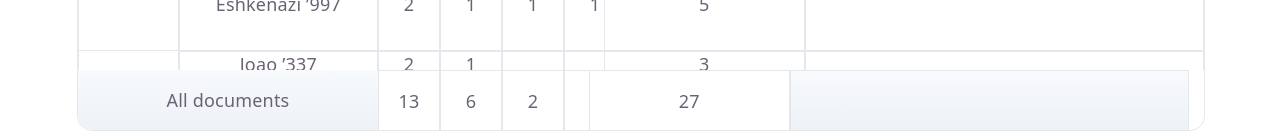
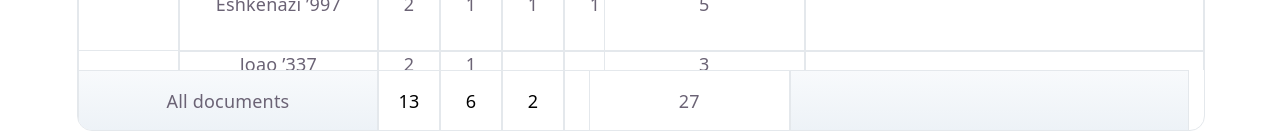
Before and after one commit to AnSBeliaev/interactive-table-in-react, a React (Vite) app: page / in a window 1280 px wide. Shown: the part 716-847 px from the top of the page. Built offline with nearby package versions, Linux system fonts and the light colour scheme.

Commit message:
refactor: change footer code style

```diff
--- a/src/components/Table/Table.tsx
+++ b/src/components/Table/Table.tsx
@@ -103,7 +103,7 @@ export const Table = ({ data, leftColumns, rightColumns }: TableProps<TableRowIt
         </div>
         <div className={styles['table-footer']}>
           <div className={styles['footer-left']}>
-            <TableFooter aria="left" />
+            <TableFooter value="All documents" className="documents" />
           </div>
           <div
             ref={footerScrollRef}
@@ -116,14 +116,18 @@ export const Table = ({ data, leftColumns, rightColumns }: TableProps<TableRowIt
             }
             className={styles['footer-mid']}
           >
-            {data.tagsForHeader.map((tag) => (
-              <TableFooter aria="mid" allExcerptSums={allExcerptSums} allTagsSum={allTagsSum} tag={tag} />
+            {tagsForHeader.map((tag) => (
+              <TableFooter key={tag.order} value={allExcerptSums[tag.order]} className="tag" />
             ))}
           </div>
           <div className={styles['footer-right']}>
-            {rightColumns.map((_, index) => {
-              return <TableFooter aria="right" allTagsSum={index === 0 ? allTagsSum : null} />;
-            })}
+            {rightColumns.map((column) => (
+              <TableFooter
+                key={column.id}
+                value={column.dataIndex === 'allTags' ? allTagsSum : ''}
+                className={column.id}
+              />
+            ))}
           </div>
         </div>
       </div>
--- a/src/components/Table/components/TableFooter/TableFooter.module.css
+++ b/src/components/Table/components/TableFooter/TableFooter.module.css
@@ -16,25 +16,21 @@
     border: 1px solid var(--border);
 }
 
-.footer-left-td {
+.footer-documents {
     width: 100%;
     display: flex;
+    flex: 1;
     align-items: center;
     justify-content: center;
     background: linear-gradient(180deg, var(--td-light-bg) 0%, var(--td-dark-bg) 100%);
 }
 
-.footer-mid-td {
-    width: 60px;
-    background: var(--table-tag-bg);
-}
-
-.footer-sum-td {
+.footer-allTags {
     flex: 1;
     background: var(--table-tag-bg);
 }
 
-.footer-empty-td {
+.footer-notes {
     flex: 2;
     background: linear-gradient(180deg, var(--td-light-bg) 0%, var(--td-dark-bg) 100%);
 }
--- a/src/components/Table/components/TableFooter/TableFooter.tsx
+++ b/src/components/Table/components/TableFooter/TableFooter.tsx
@@ -1,31 +1,11 @@
-import type { TagsForHeader } from '../../types';
 import styles from './TableFooter.module.css';
 
-type TableRow = {
-  allExcerptSums?: { [order: number]: number };
-  allTagsSum?: number | null;
-  aria: 'left' | 'right' | 'mid';
-  tag?: TagsForHeader;
+type TableFooterProps = {
+  value?: string | number | null;
+  className: string;
 };
 
-export const TableFooter = ({ allExcerptSums, allTagsSum, aria, tag }: TableRow) => {
-  const isLeft = aria === 'left';
-  const isMid = aria === 'mid';
-  const isRight = aria === 'right';
-
-  const getAllExcerptSum = () => {
-    if (!tag) return;
-    return allExcerptSums?.[tag?.order] ?? '';
-  };
-  return (
-    <>
-      {isLeft && <div className={`${styles['footer-left-td']}`}>All documents</div>}
-      {isMid && <div className={`${styles['footer-td']}  ${styles['footer-mid-td']}`}>{getAllExcerptSum()}</div>}
-      {isRight && (
-        <div className={`${styles['footer-td']} ${allTagsSum ? styles['footer-sum-td'] : styles['footer-empty-td']}`}>
-          {allTagsSum ?? ''}
-        </div>
-      )}
-    </>
-  );
+export const TableFooter = ({ value, className }: TableFooterProps) => {
+  console.log('className >>>', className);
+  return <div className={`${styles['footer-td']} ${styles[`footer-${className}`]}`}>{value ?? ''}</div>;
 };
```
